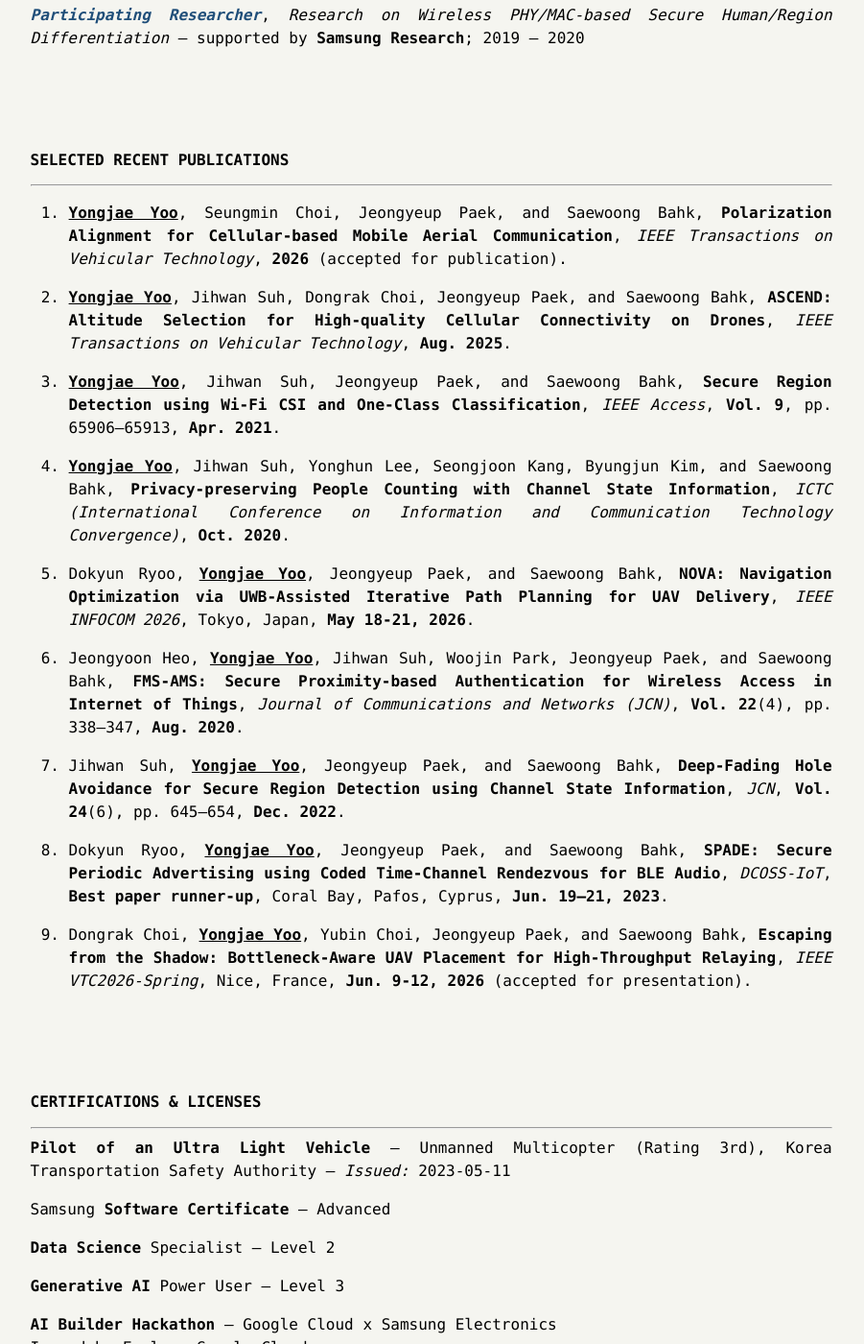
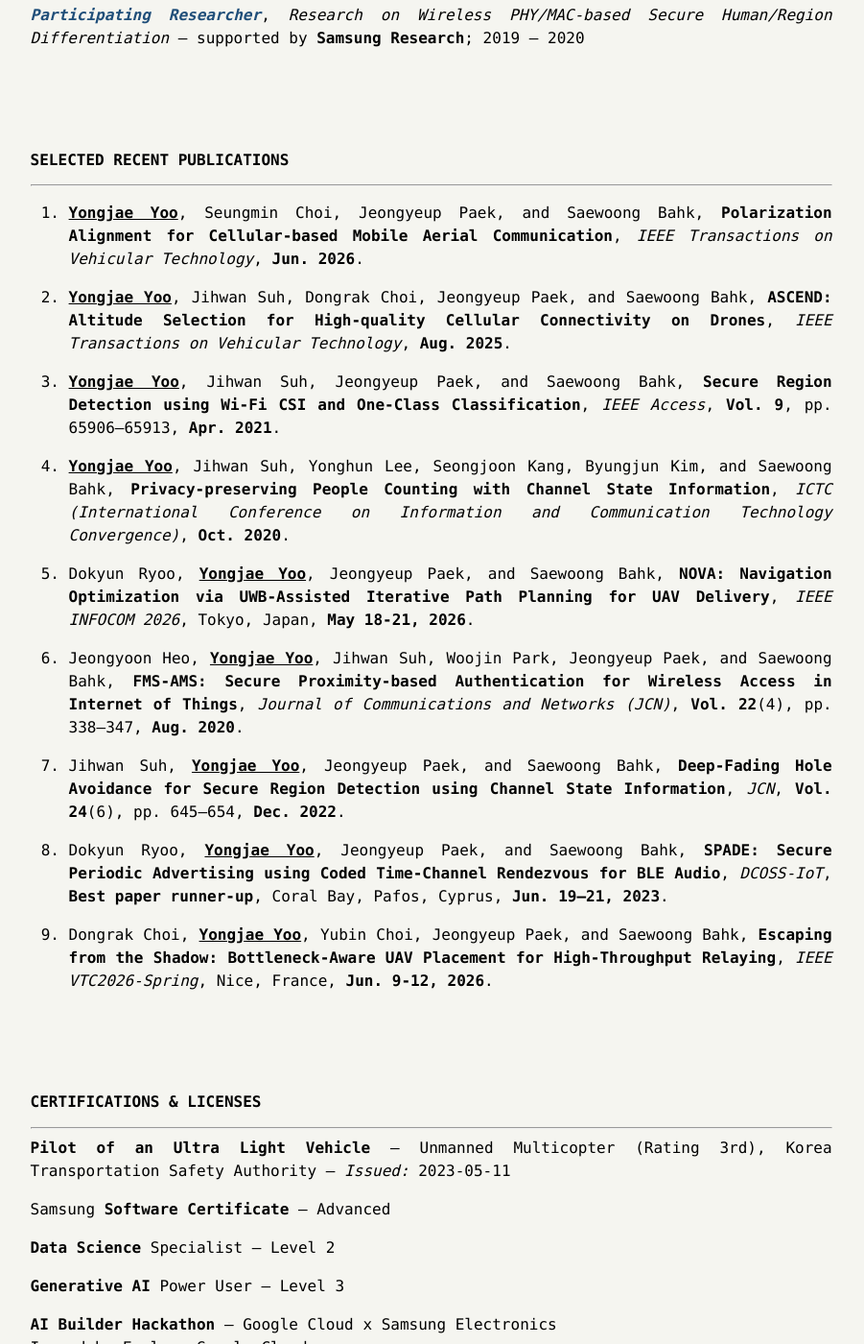
Before and after one commit to lowbyyj/lowbyyj.github.io, a Jekyll site: the page built from index.md, in a window 1280 px wide and 1400 px high, scrolled down 4065 px. Shown: the whole window at 96% size, without its empty margins (184-1085 px from the left). Built offline with Jekyll 4.4.1, drawn with Linux system fonts in a browser that asks for light colours; some of the changed text lies outside the part shown.

Commit message:
Update publication status

```diff
--- a/index.md
+++ b/index.md
@@ -171,7 +171,7 @@ Mar. 2022 – Feb. 2025
 <span id="publications"></span>
 ## Selected Recent Publications
 ---
-1. **<u>Yongjae Yoo</u>**, Seungmin Choi, Jeongyeup Paek, and Saewoong Bahk, **Polarization Alignment for Cellular-based Mobile Aerial Communication**, *IEEE Transactions on Vehicular Technology*, **2026** (accepted for publication).
+1. **<u>Yongjae Yoo</u>**, Seungmin Choi, Jeongyeup Paek, and Saewoong Bahk, **Polarization Alignment for Cellular-based Mobile Aerial Communication**, *IEEE Transactions on Vehicular Technology*, **Jun. 2026**.
 
 2. **<u>Yongjae Yoo</u>**, Jihwan Suh, Dongrak Choi, Jeongyeup Paek, and Saewoong Bahk, **ASCEND: Altitude Selection for High-quality Cellular Connectivity on Drones**, *IEEE Transactions on Vehicular Technology*, **Aug. 2025**.
 
@@ -187,7 +187,7 @@ Mar. 2022 – Feb. 2025
 
 8. Dokyun Ryoo, **<u>Yongjae Yoo</u>**, Jeongyeup Paek, and Saewoong Bahk, **SPADE: Secure Periodic Advertising using Coded Time-Channel Rendezvous for BLE Audio**, *DCOSS-IoT*, **Best paper runner-up**, Coral Bay, Pafos, Cyprus, **Jun. 19–21, 2023**.
 
-9. Dongrak Choi, **<u>Yongjae Yoo</u>**, Yubin Choi, Jeongyeup Paek, and Saewoong Bahk, **Escaping from the Shadow: Bottleneck-Aware UAV Placement for High-Throughput Relaying**, *IEEE VTC2026-Spring*, Nice, France, **Jun. 9-12, 2026** (accepted for presentation).
+9. Dongrak Choi, **<u>Yongjae Yoo</u>**, Yubin Choi, Jeongyeup Paek, and Saewoong Bahk, **Escaping from the Shadow: Bottleneck-Aware UAV Placement for High-Throughput Relaying**, *IEEE VTC2026-Spring*, Nice, France, **Jun. 9-12, 2026**.
 
 <br>
 <br>
@@ -218,4 +218,4 @@ Issued by Explore Google Cloud
 **IEEE Authors** — <https://ieeexplore.ieee.org/author/37088591598>
 **LinkedIn** — <https://www.linkedin.com/in/lowbyyj/>
 
-<div style="margin-top:1.2rem; font-size:.85em; color:#999;">Last updated: 2026-10-20</div>
+<div style="margin-top:1.2rem; font-size:.85em; color:#999;">Last updated: 2026-10-22</div>
```
